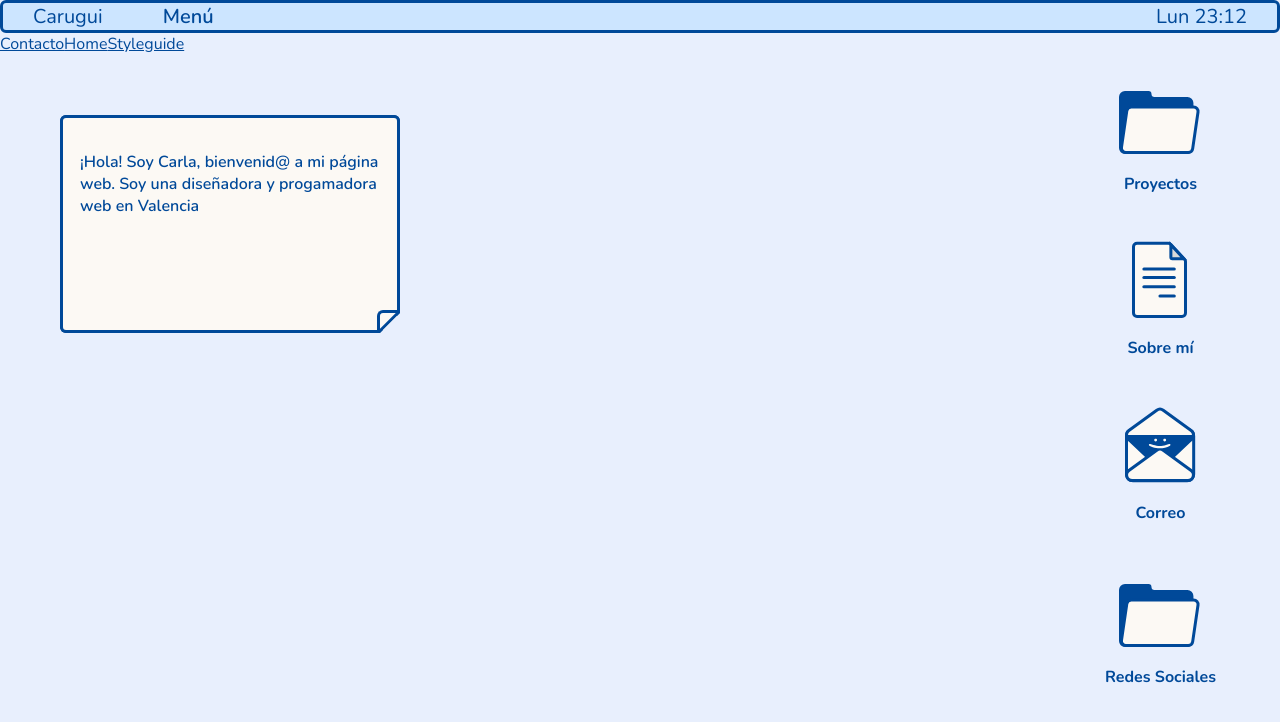
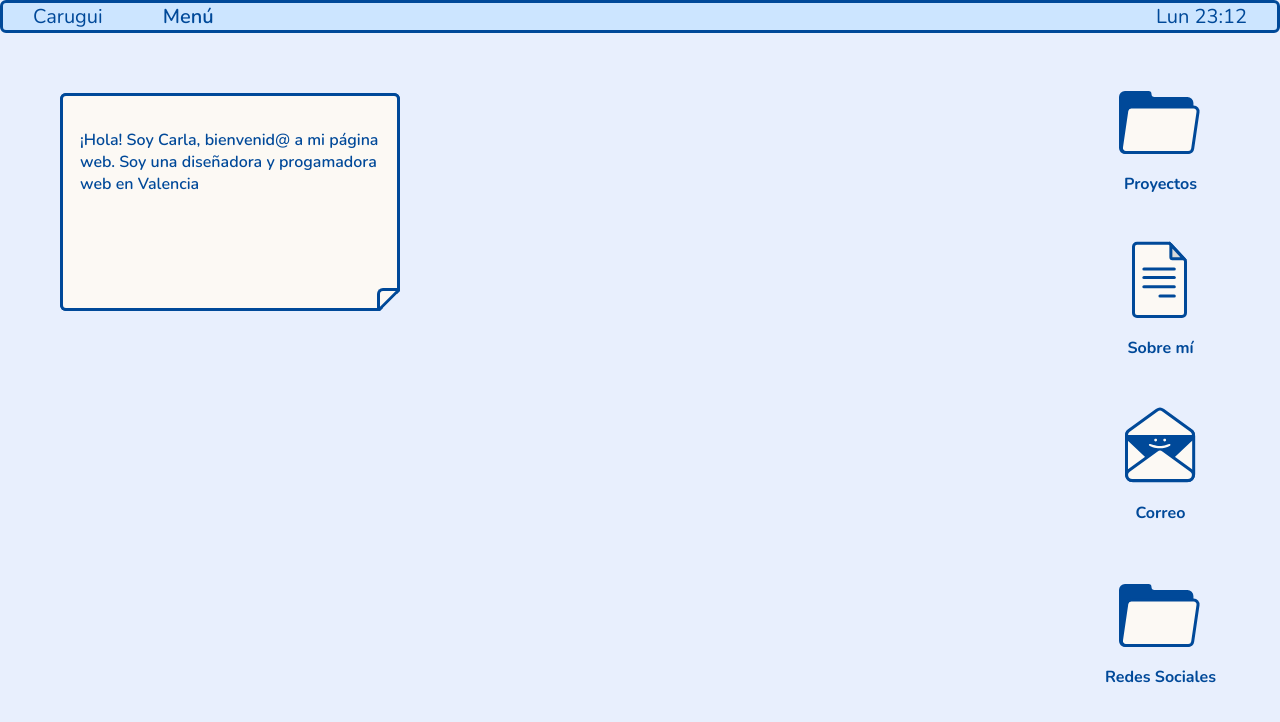
Before and after one commit to carugui/project-gamma, a React (Vite) app: page / in a window 1280 px wide. Shown: the top 722 px of the page. Built offline with nearby package versions, Linux system fonts and the light colour scheme.

Commit message:
ajustado font size topbar

```diff
--- a/src/App.jsx
+++ b/src/App.jsx
@@ -25,11 +25,11 @@ function App() {
     <>
       <Topbar />
 
-      <header>
+      {/* <header>
         <Link to ="/contact">Contacto</Link>
         <Link to ="/">Home</Link>
         <Link to ="/styleguide">Styleguide</Link>
-      </header>
+      </header> */}
 
       <main>
         <Routes>
--- a/src/components/topbar/Topbar.scss
+++ b/src/components/topbar/Topbar.scss
@@ -12,6 +12,7 @@
     border: $border_thickness solid $color-primary;
     border-radius: $border_radius_regular;
     z-index: 100;
+    font-size: fs(big);
 
     &__left {
         display: flex;
@@ -73,7 +74,7 @@
     text-transform: none;
     border: none;
     width: 100%;
-    font-size: fs(medium);
+    font-size: fs(big);
     font-weight: fw(bold);
     padding: 0 30px;
 
```
